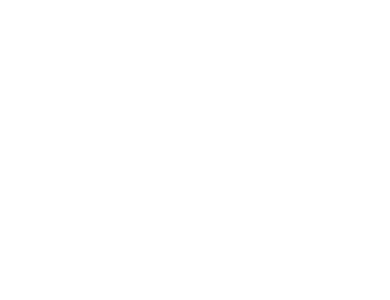
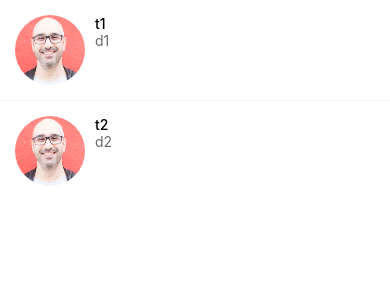
Before and after one commit to RukshanNuwan/DoneWithIt, a React Native app: screen / in a window 390 px wide. Shown: the top 300 px of the page. Built offline with nearby package versions, Linux system fonts and the light colour scheme.

Commit message:
implementing pull to refresh

```diff
--- a/app/components/Screen.js
+++ b/app/components/Screen.js
@@ -12,6 +12,7 @@
 const styles = StyleSheet.create({
   screen: {
     paddingTop: Constants.statusBarHeight,
+    flex: 1,
   }
 });
 
--- a/app/screens/MessagesScreen.js
+++ b/app/screens/MessagesScreen.js
@@ -23,6 +23,7 @@
 
 const MessagesScreen = () => {
   const [messages, setMessages] = useState(initialMessages);
+  const [refreshing, setRefreshing] = useState(false);
 
   const handleDelete = (message) => {
     // Delete the message from messages
@@ -42,10 +43,21 @@
             subTitle={item.description}
             image={item.image}
             onPress={() => console.log('message selector', item)}
-            renderRightActions={() => <ListItemDeleteAction onPress={handleDelete(item)}/>}
+            renderRightActions={() => <ListItemDeleteAction onPress={() => console.log(item)}/>}
           />
         )}
         ItemSeparatorComponent={ListItemSeparator}
+        refreshing={refreshing}
+        onRefresh={() => {
+          setMessages([
+            {
+              id: 2,
+              title: 't2',
+              description: 'd2',
+              image: require('../assets/mosh.jpg')
+            },
+          ]);
+        }}
       />
     </Screen>
   );
```
